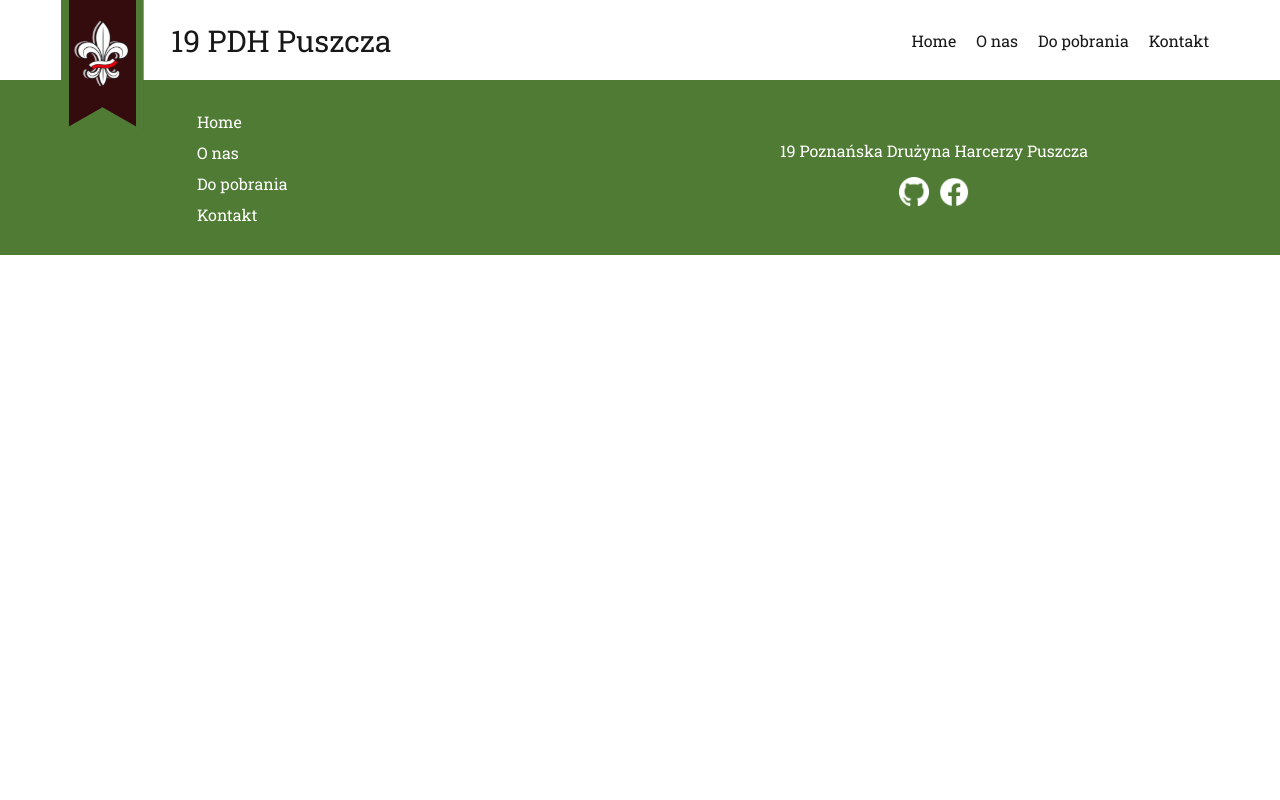
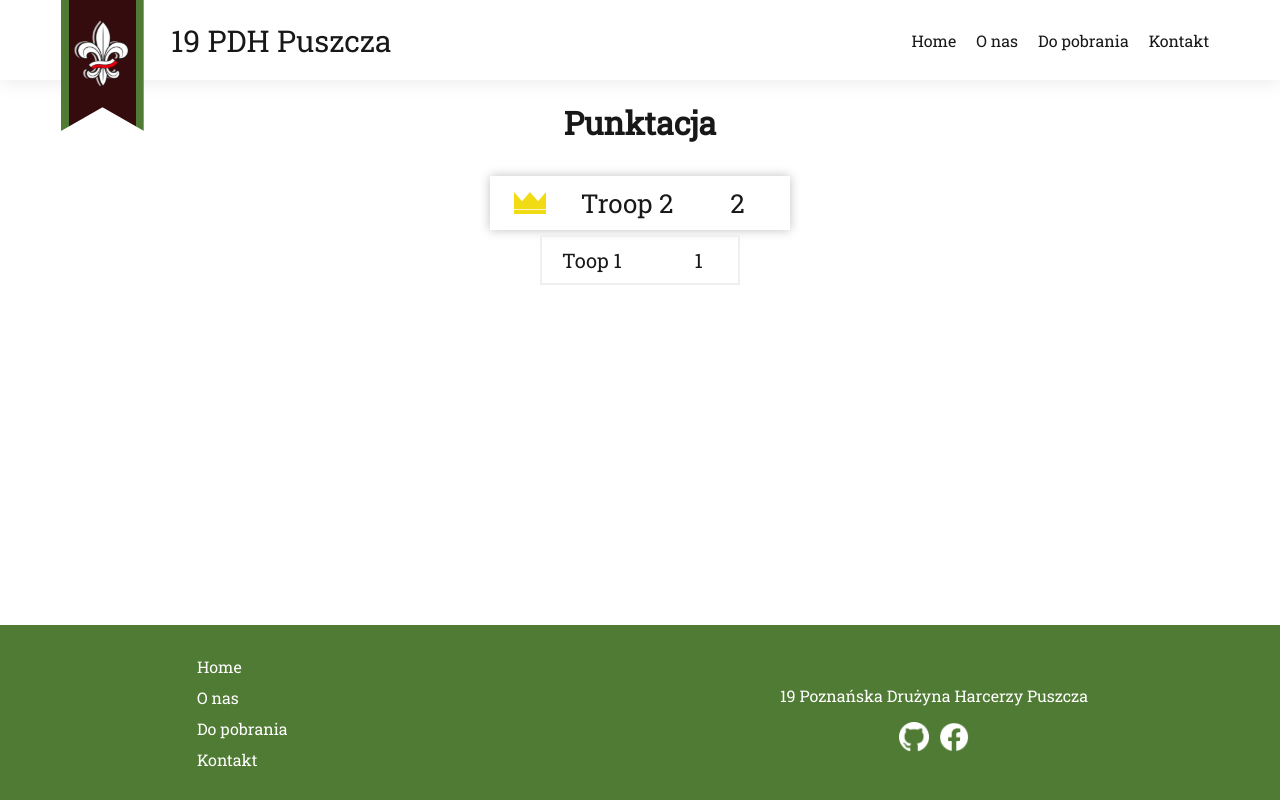
Before and after one commit to 19pdh/puszcza, a Nuxt app: page /punktacja in a window 1280 px wide. Built offline with nearby package versions, Linux system fonts and the light colour scheme.

Commit message:
Add ranking list

```diff
--- /dev/null
+++ b/components/Ranking/RankingEntry.vue
@@ -0,0 +1,52 @@
+<template>
+  <li class="ranking-entry">
+    <div class="ranking-entry__troop">{{ troop }}</div>
+    <div class="ranking-entry__points">{{ points }}</div>
+  </li>
+</template>
+
+<script>
+export default {
+  name: 'RankingEntry',
+  props: {
+    troop: {
+      type: String,
+      required: true
+    },
+    points: {
+      type: Number,
+      required: true
+    }
+  }
+}
+</script>
+
+<style scoped>
+.ranking-entry {
+  width: 100%;
+  list-style: none;
+
+  margin: 5px;
+  padding: 10px 20px;
+
+  border: 2px solid #efefef;
+
+  display: grid;
+  grid-template-columns: 0% 75% 25%;
+
+  font-size: 20px;
+}
+
+.ranking-entry div {
+  display: inline-block;
+}
+
+.ranking-entry__troop {
+  text-align: left;
+  grid-column: 2;
+}
+
+.ranking-entry__points {
+  grid-column: 3;
+}
+</style>
--- /dev/null
+++ b/components/Ranking/RankingFirstEntry.vue
@@ -0,0 +1,49 @@
+<template>
+  <li class="ranking-first-entry">
+    <img class="crown" src="/assets/crown.svg" />
+    <div class="ranking-first-entry__troop">{{ troop }}</div>
+    <div class="ranking-first-entry__points">{{ points }}</div>
+  </li>
+</template>
+
+<script>
+export default {
+  name: 'RankingFirstEntry',
+  props: {
+    troop: {
+      type: String,
+      required: true
+    },
+    points: {
+      type: Number,
+      required: true
+    }
+  }
+}
+</script>
+
+<style scoped>
+.ranking-first-entry {
+  list-style: none;
+  padding: 10px 20px;
+  display: grid;
+
+  width: 150%;
+  grid-template-columns: 15% 60% 25%;
+  box-shadow: 0px 0px 10px rgba(0, 0, 0, 0.25);
+
+  font-size: 26px;
+}
+
+.crown {
+  margin: auto;
+}
+
+.ranking-first-entry__troop {
+  grid-column: 2;
+}
+
+.ranking-first-entry__points {
+  grid-column: 3;
+}
+</style>
--- /dev/null
+++ b/components/Ranking/RankingList.vue
@@ -0,0 +1,56 @@
+<template>
+  <ol class="ranking-list">
+    <ranking-first-entry
+      :troop="sortedScores[0].troop"
+      :points="sortedScores[0].points"
+    />
+    <ranking-entry
+      v-for="score in sortedScores.slice(1)"
+      :key="score.troop"
+      :troop="score.troop"
+      :points="score.points"
+    />
+  </ol>
+</template>
+
+<script>
+import RankingFirstEntry from './RankingFirstEntry'
+import RankingEntry from './RankingEntry'
+
+function compare(a, b) {
+  return b.points - a.points
+}
+
+export default {
+  name: 'RankingList',
+  components: {
+    RankingEntry,
+    RankingFirstEntry
+  },
+  props: {
+    scores: {
+      type: Array, //i.e. [{troop: "Troop 1", points: 12}, {troop: "Troop 2", points: 22}]
+      required: true
+    }
+  },
+  computed: {
+    sortedScores() {
+      return [...this.scores].sort(compare)
+    }
+  }
+}
+</script>
+
+<style scoped>
+.ranking-list {
+  display: flex;
+  flex-direction: column;
+  align-items: center;
+  margin: 10px;
+  padding: 0;
+  padding-inline-start: 0;
+
+  width: 100%;
+  max-width: 200px;
+}
+</style>
--- /dev/null
+++ b/pages/punktacja.vue
@@ -0,0 +1,33 @@
+<template>
+  <div style="max-width: 900px">
+    <h1>Punktacja</h1>
+    <ranking-list v-if="scores" :scores="scores" />
+    <p v-else>Loading...</p>
+  </div>
+</template>
+
+<script>
+import RankingList from '~/components/Ranking/RankingList'
+
+export default {
+  components: {
+    RankingList
+  },
+  data() {
+    return {
+      scores: undefined
+    }
+  },
+  mounted() {
+    this.getScores()
+  },
+  methods: {
+    getScores() {
+      this.scores = [
+        { troop: 'Toop 1', points: 1 },
+        { troop: 'Troop 2', points: 2 }
+      ]
+    }
+  }
+}
+</script>
```
Also changed, not shown: static/assets/crown.svg (added).
